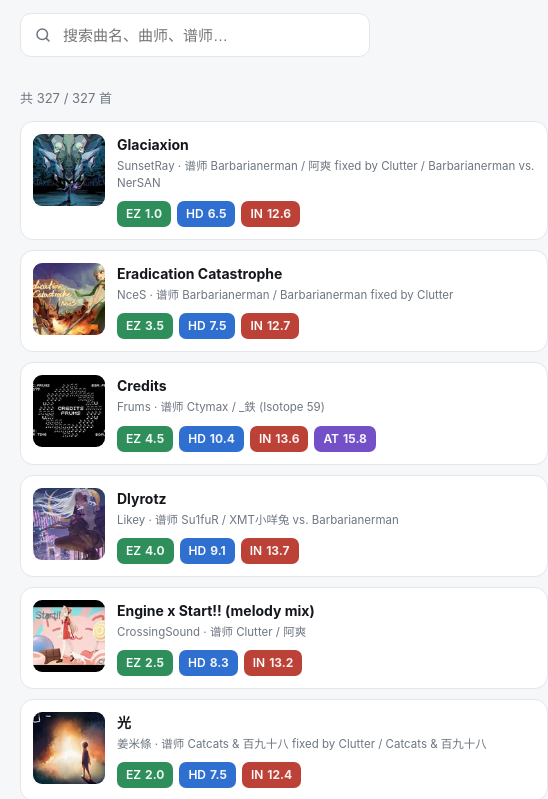
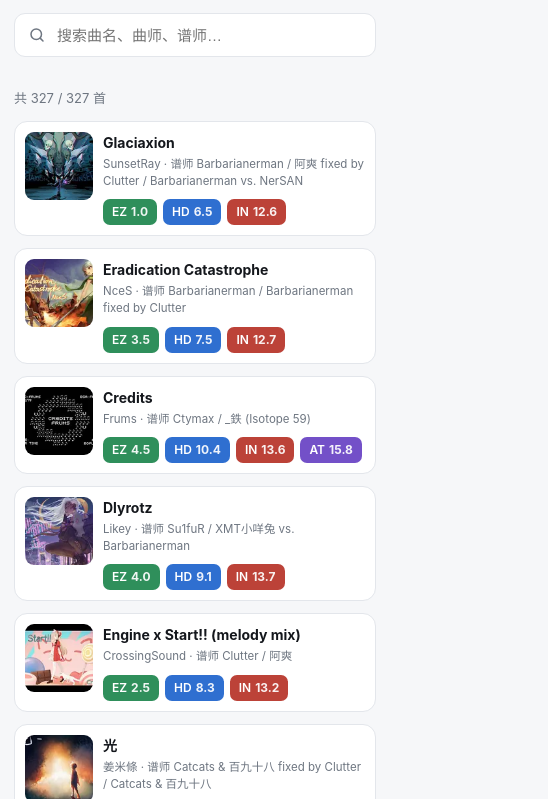
Before and after one commit to mxbxz/phiDATA, a plain HTML site: page index.html in a window 390 px wide. Shown: the part 82-881 px from the top of the page, 548 px wide, since content can reach past the window. Drawn offline with Linux system fonts and the light colour scheme.

Commit message:
Add files via upload

```diff
--- a/index.html
+++ b/index.html
@@ -29,8 +29,8 @@
   .search input:focus{border-color:var(--accent)}
   .search svg{position:absolute;left:14px;top:50%;transform:translateY(-50%);color:var(--muted)}
   .count{color:var(--muted);font-size:13px;margin:14px 0 12px}
-  .grid{display:grid;grid-template-columns:repeat(2,1fr);gap:12px;padding-bottom:40px}
-  .card{background:var(--surface);border:1px solid var(--line);border-radius:13px;padding:12px;display:flex;gap:12px}
+  .grid{display:grid;grid-template-columns:repeat(auto-fill,minmax(232px,1fr));gap:12px;padding-bottom:40px}
+  .card{background:var(--surface);border:1px solid var(--line);border-radius:13px;padding:12px;display:flex;gap:12px;min-width:0}
   .cover{width:84px;height:84px;flex:0 0 84px;border-radius:9px;overflow:hidden;background:#EDEFF3}
   .cover img{width:100%;height:100%;object-fit:cover;display:block}
   .body{min-width:0;flex:1;display:flex;flex-direction:column}
@@ -43,11 +43,10 @@
   .lv-ez{background:var(--ez)} .lv-hd{background:var(--hd)}
   .lv-in{background:var(--in)} .lv-at{background:var(--at)}
   .empty{grid-column:1/-1;text-align:center;color:var(--muted);padding:50px 0}
-  @media(min-width:760px){ .grid{grid-template-columns:repeat(3,1fr)} }
-  @media(min-width:1000px){ .grid{grid-template-columns:repeat(4,1fr)} }
-  @media(max-width:520px){
-    .grid{grid-template-columns:1fr;gap:10px}
-    .cover{width:72px;height:72px;flex-basis:72px}
+  @media(max-width:480px){
+    .wrap{padding:0 14px}
+    .cover{width:68px;height:68px;flex-basis:68px}
+    .card{padding:10px;gap:10px}
   }
 </style>
 </head>
```
